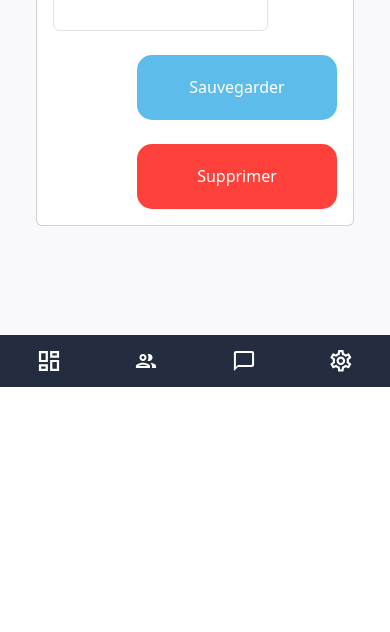
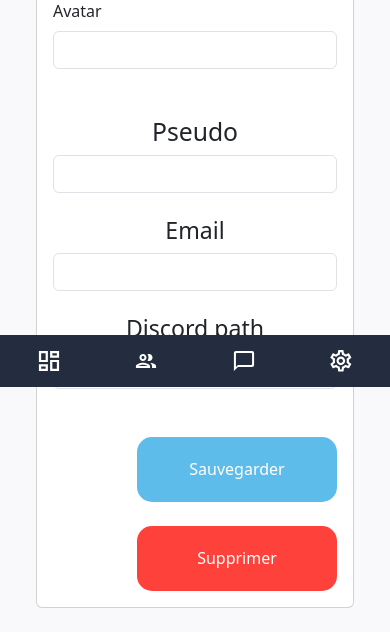
Before and after one commit to projetphp2024/tickets, a Symfony app: template templates/user/edit.html.twig in a window 390 px wide. Shown: the part 457-1089 px from the top of the page. Before the commit the page ends 844 px from the top, so only its background shows below. Run offline with Twig, Linux system fonts and the light colour scheme; the template is opened without the code that fills it, so the values that code supplies are empty; form fields are guessed from the names that the template uses; some libraries are stand-ins or nearby versions.

Commit message:
edit user logic, link navbar, link index

```diff
--- a/config/services.yaml
+++ b/config/services.yaml
@@ -4,6 +4,8 @@
 # Put parameters here that don't need to change on each machine where the app is deployed
 # https://symfony.com/doc/current/best_practices.html#use-parameters-for-application-configuration
 parameters:
+    avatars_directory: '%kernel.project_dir%/public/images/avatars'
+
 
 services:
     # default configuration for services in *this* file
--- a/templates/base.html.twig
+++ b/templates/base.html.twig
@@ -22,7 +22,7 @@
 			<nav class="navbar navbar-light bg-main align-items-center">
 				<div class="container-fluid">
 					<div>
-						<a class="d-md-none d-inline p-2 navbar-brand text-center" href="#">
+						<a class="d-md-none d-inline p-2 navbar-brand text-center" href="{{ path('app_main') }}">
 							<img height="auto" width="50px" src="{{asset('logo.png')}}" alt="">
 						</a>
 						<div class="btn d-none d-md-inline" onClick="handleOpenDrawer()">
@@ -36,25 +36,40 @@
 									stroke-linejoin="round" />
 							</svg>
 						</div>
+						{# WELCOME MESSAGE #}
 						<span class="fw-bold d-none d-sm-inline">
-							<span class="text-white">Bienvenu!</span> <span class="text-dark-pink">John Smith</span>
+							<span class="text-white">Bienvenue !</span> <span class="text-dark-pink">John Smith</span>
 						</span>
 					</div>
+					{# USER DROPDOWN #}
+					{% if app.user %}
 					<div class="dropup-center dropdown">
 						<button style="border-radius: 90px;"
 							class="d-flex text-dark-pink align-items-center bg-white btn btn-sm btn-secondary dropdown-toggle"
 							type="button" data-bs-toggle="dropdown" aria-expanded="false">
+							{% if app.user.avatarPath %}
 							<img class="me-2" width="28" height="28" style="border-radius: 90%; "
-								src="https://png.pngtree.com/png-vector/20200614/ourlarge/pngtree-businessman-user-avatar-character-vector-illustration-png-image_2242909.jpg"
-								alt="">
-							<span class="me-2 text-dark fw-bold">Alex Robert</span>
+								src="{{ asset('images/avatars/' ~ app.user.avatarPath) }}"
+								alt="Avatar de {{ app.user.pseudo }}">
+							{% else %}
+							<img class="me-2" width="28" height="28" style="border-radius: 90%;"
+                			src="https://png.pngtree.com/png-vector/20200614/ourlarge/pngtree-businessman-user-avatar-character-vector-illustration-png-image_2242909.jpg"
+                			alt="Default Avatar">
+        					{% endif %}
+							<span class="me-2 text-dark fw-bold">{{ app.user.pseudo }}</span>
 						</button>
 						<ul class="dropdown-menu" style="left: auto; right: 0;">
-							<li><a class="dropdown-item" href="#">Action</a></li>
-							<li><a class="dropdown-item" href="#">Action two rzgfr ger</a></li>
-							<li><a class="dropdown-item" href="#">Action three</a></li>
+							<li><a class="dropdown-item" href="#">Profil</a></li>
+							{% if app.user.roles[0] == "ROLE_ADMIN" %}
+							<li><a class="dropdown-item" href="{{ path('app_admin') }}">Administration</a></li>
+							{% endif %}
+							<li><a class="dropdown-item" href="{{ path('app_logout') }}">Deconnexion</a></li>
 						</ul>
 					</div>
+					{% else %}
+					<a class="btn btn-second" href="{{ path('app_register') }}">M'enregistrer</a>
+					<a class="btn btn-first" href="{{ path('app_login') }}">Me connecter</a>
+					{% endif %}
 				</div>
 			</nav>
 		</div>
@@ -68,7 +83,7 @@
 					</div>
 					<ul class="nav flex-column p-0">
 						<li class="nav-item">
-							<a class="nav-link active" href="#">
+							<a class="nav-link active" href="{{ path('app_main') }}">
 								<svg width="18" height="18" viewBox="0 0 18 18" fill="none"
 									xmlns="http://www.w3.org/2000/svg">
 									<path
@@ -79,7 +94,7 @@
 							</a>
 						</li>
 						<li class="nav-item">
-							<a class="nav-link" href="#">
+							<a class="nav-link" href="{{ path('app_user_index') }}">
 								<svg width="20" height="14" viewBox="0 0 20 14" fill="none"
 									xmlns="http://www.w3.org/2000/svg">
 									<path
@@ -90,7 +105,7 @@
 							</a>
 						</li>
 						<li class="nav-item">
-							<a class="nav-link" href="#">
+							<a class="nav-link" href="{{ path('app_tickets_index') }}">
 								<svg width="20" height="20" viewBox="0 0 20 20" fill="none"
 									xmlns="http://www.w3.org/2000/svg">
 									<path
@@ -100,8 +115,9 @@
 								<span>Tickets</span>
 							</a>
 						</li>
+						{% if app.user.roles[0] == "ROLE_ADMIN" %}
 						<li class="nav-item mt-5">
-							<a class="nav-link" href="#">
+							<a class="nav-link" href="{{ path('app_admin') }}">
 								<svg width="21" height="21" viewBox="0 0 21 21" fill="none"
 									xmlns="http://www.w3.org/2000/svg">
 									<path
@@ -111,6 +127,7 @@
 								<span>Administration</span>
 							</a>
 						</li>
+						{% endif %}
 					</ul>
 			</nav>
 			<div class="w-100">
--- a/templates/components/user_card.html.twig
+++ b/templates/components/user_card.html.twig
@@ -19,11 +19,15 @@
 
 	<a href="{{ path('app_user_show', {'id': user.id}) }}" class="d-block">
 	<div class="hover-image-container position-relative overflow-hidden">
-			<img src="https://encrypted-tbn0.gstatic.com/images?q=tbn:ANd9GcTkq3iQYVKllbdVHi-Lry0cRuKzGMMnWhEFCg&usqp=CAU" alt="Profil" class="img-fluid w-100 h-100 object-fit-cover">
+		<img
+			src="{{ user.avatarPath ? asset('images/avatars/' ~ user.avatarPath) : 'https://encrypted-tbn0.gstatic.com/images?q=tbn:ANd9GcTkq3iQYVKllbdVHi-Lry0cRuKzGMMnWhEFCg&usqp=CAU' }}"
+			alt="Profil de {{ user.pseudo }}"
+			class="img-fluid w-100 h-100 object-fit-cover"
+		>
 		<div class="image-overlay position-absolute top-0 start-0 w-100 h-100 d-flex flex-column align-items-center justify-content-center">
 			<div class="text-white text-center fs-4">
-					<p class="mb-0">{{user.pseudo}}</p>
-					<p class="mb-0">{{user.discordPath}}</p>
+				<p class="mb-0">{{ user.pseudo }}</p>
+				<p class="mb-0">{{ user.discordPath }}</p>
 				<p class="mb-0">{{ user.ticketSolved }} Tickets résolus</p>
 			</div>
 		</div>
--- a/templates/main/index.html.twig
+++ b/templates/main/index.html.twig
@@ -76,7 +76,7 @@
 							<option value="week">Cette semaine</option>
 							<option value="month">Ce mois</option>
 						</select>
-						<button class="btn btn-first">Nouveau ticket</button>
+						<a class="btn btn-first" href="{{ path('app_tickets_new') }}">Nouveau ticket</a>
 					</div>
 				</div>
 
@@ -112,7 +112,7 @@
 									<img src="https://encrypted-tbn0.gstatic.com/images?q=tbn:ANd9GcTkq3iQYVKllbdVHi-Lry0cRuKzGMMnWhEFCg&usqp=CAU" alt="John Snow" class="rounded-circle me-2" width="50" height="50">
 									<span class="name">{{ticket.user.pseudo}}</span>
 								</div>
-								<a href="#" class="">Ouvrir le ticket</a>
+								<a href="{{path('app_tickets_show', { 'id' : ticket.id } )}}" class="">Ouvrir le ticket</a>
 							</div>
 						</div>
 					</div>
--- a/templates/security/login.html.twig
+++ b/templates/security/login.html.twig
@@ -45,7 +45,7 @@
 							<input type="hidden" name="_csrf_token" value="{{ csrf_token('authenticate') }}">
 							<div class="row justify-content-center mt-5 ">
 								<div class='col-md-4'>
-									<button class="btn-first" type="submit">
+									<button class="btn btn-first" type="submit">
 										Connexion
 									</button>
 								</div>
@@ -56,9 +56,6 @@
 					</div>
 				</div>
 			</div>
-			<div class='ms-3 mt-4'>
-								<a class="text-dark-pink" href="{{ path('forgotten_password') }}">Mot de pass oublié</a>
-							</div>
 		</div>
 	</form>
 {% endblock %}
--- a/templates/user/edit.html.twig
+++ b/templates/user/edit.html.twig
@@ -4,6 +4,7 @@
 {% endblock %}
 
 {% block body %}
+	{{ form_start(form, {'attr': {'enctype': 'multipart/form-data'}}) }}
 
 
 	<div class="container-fluid">
@@ -17,19 +18,19 @@
 							<div class="text-start pe-none">
 								{% include 'components/user_card.html.twig'  %}
 							</div>
-                            	{% block form_image %}
-									<div class="form-group">
-										{{ form_widget(form.image) }}
-										{{ form_errors(form.image) }}
-									</div>
-								{% endblock %}
+							{% block form_avatar %}
+								<div class="form-group">
+									{{ form_row(form.avatar) }}
+									{{ form_errors(form.avatar) }}
+								</div>
+							{% endblock %}
 						</div>
 						<div class="col text-center mt-3">
 							<h2 class="mt-3 mb-4">
 								{% block form_pseudo %}
 									<div class="form-group">
 
-										{{ form_widget(form.pseudo) }}
+										{{ form_row(form.pseudo) }}
 										{{ form_errors(form.pseudo) }}
 									</div>
 								{% endblock %}
@@ -37,7 +38,7 @@
 							<h3 class="mt-3 mb-4">
 								{% block form_email %}
 									<div class="form-group">
-										{{ form_widget(form.email) }}
+										{{ form_row(form.email) }}
 										{{ form_errors(form.email) }}
 									</div>
 								{% endblock %}
@@ -45,7 +46,7 @@
 							<h3 class="mt-3 mb-4">
 								{% block form_discordPath %}
 									<div class="form-group">
-										{{ form_widget(form.discordPath) }}
+										{{ form_row(form.discordPath) }}
 										{{ form_errors(form.discordPath) }}
 									</div>
 								{% endblock %}
@@ -53,16 +54,15 @@
 
 						</div>
 						<div class="col text-end mt-4 mr-1">
-							<div class="mb-4">
-								<form method="post" action="{{ path('app_user_edit', {'id': user.id}) }}" enctype="multipart/form-data">
-									<button type="submit" class="btn btn-modify" style="width:200px; height:65px; border-radius:15px">
-										Sauvegarder</button>
-								</form>
-
-							</div>
+							<button type="submit" class="btn btn-modify" style="width:200px; height:65px; border-radius:15px">
+								Sauvegarder
+							</button>
+						</div>
+						{{ form_end(form) }}
+						<div class="col text-end mt-4 mr-1">
 							<form method="post" action="{{ path('app_user_delete', {'id': user.id}) }}" onsubmit="return confirm('Are you sure you want to delete this item?');">
 								<input type="hidden" name="_token" value="{{ csrf_token('delete' ~ user.id) }}">
-								<button type="button col-2" class="btn btn-delete" style="width:200px; height:65px; border-radius:15px">Supprimer</button>
+								<button class="btn btn-delete" style="width:200px; height:65px; border-radius:15px">Supprimer</button>
 							</form>
 						</div>
 					</div>
--- a/templates/user/index.html.twig
+++ b/templates/user/index.html.twig
@@ -55,5 +55,4 @@
 		</tbody>
 	</table> #}
 
-	<a href="{{ path('app_user_new') }}">Create new</a>
 {% endblock %}
--- a/templates/user/show.html.twig
+++ b/templates/user/show.html.twig
@@ -24,12 +24,16 @@
                             <h3 class="mt-3 mb-4 fw-light">Mon discord : {{ user.discordPath }}</h3>
                         </div>
                         <div class="col text-end mt-4 mr-1">
+                        {% if app.user and (app.user.id == user.id or 'ROLE_ADMIN' in app.user.roles) %}
                             <a class="mb-3" href="{{ path('app_user_edit', {'id': user.id}) }}">
                                 <button type="submit" class="btn btn-modify" style="width:200px; height:65px; border-radius:15px">Modifier</button>
                             </a>
+                             {% endif %}
+                             {% if app.user and 'ROLE_ADMIN' in app.user.roles %}
                             <form class="mt-3" method="post" action="{{ path('app_user_delete', {'id': user.id}) }}" onsubmit="return confirm('Are you sure you want to delete this item?');">
                                 <input type="hidden" name="_token" value="{{ csrf_token('delete' ~ user.id) }}">
                                 <button type="button col-2" class="btn btn-delete" style="width:200px; height:65px; border-radius:15px">Delete</button>
+                                {% endif %}
                             </form>
                         </div>
                     </div>
```
Also changed, not shown: src/Controller/RegistrationController.php (+23 -2 lines), src/Controller/UserController.php (+23 -2 lines), src/Form/RegistrationFormType.php (+19 -0 lines), src/Form/UserType.php (+9 -6 lines), templates/registration/register.html.twig (+13 -9 lines), public/images/avatars/224152-profileavatar-6585740b7391f.jpg (added), public/images/avatars/telechargement-6585633e3bbf8.jpg (added), public/images/avatars/telechargement-65857456bdc5f.jpg (added). Lines whose indentation alone changed are shown as unchanged.
